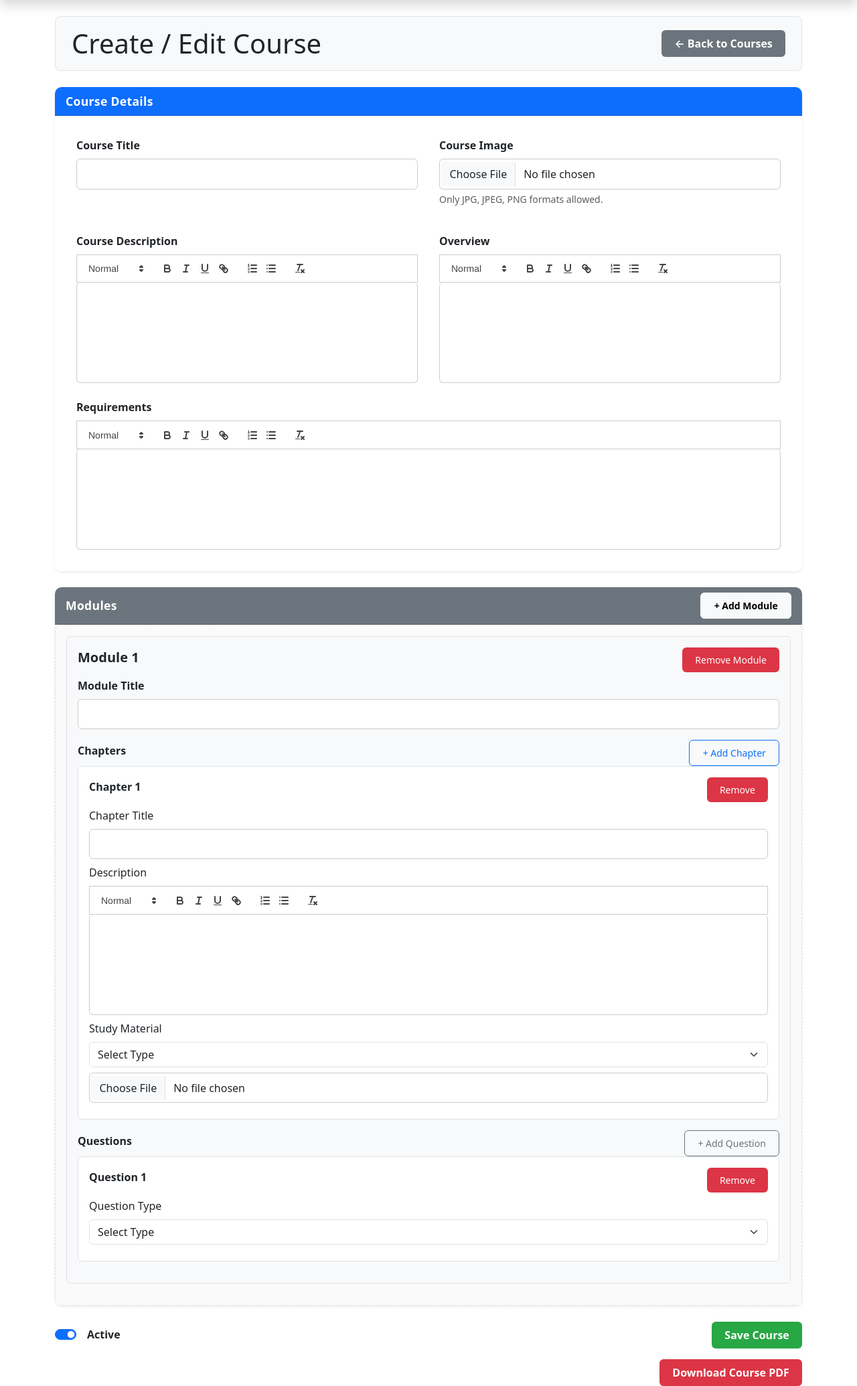
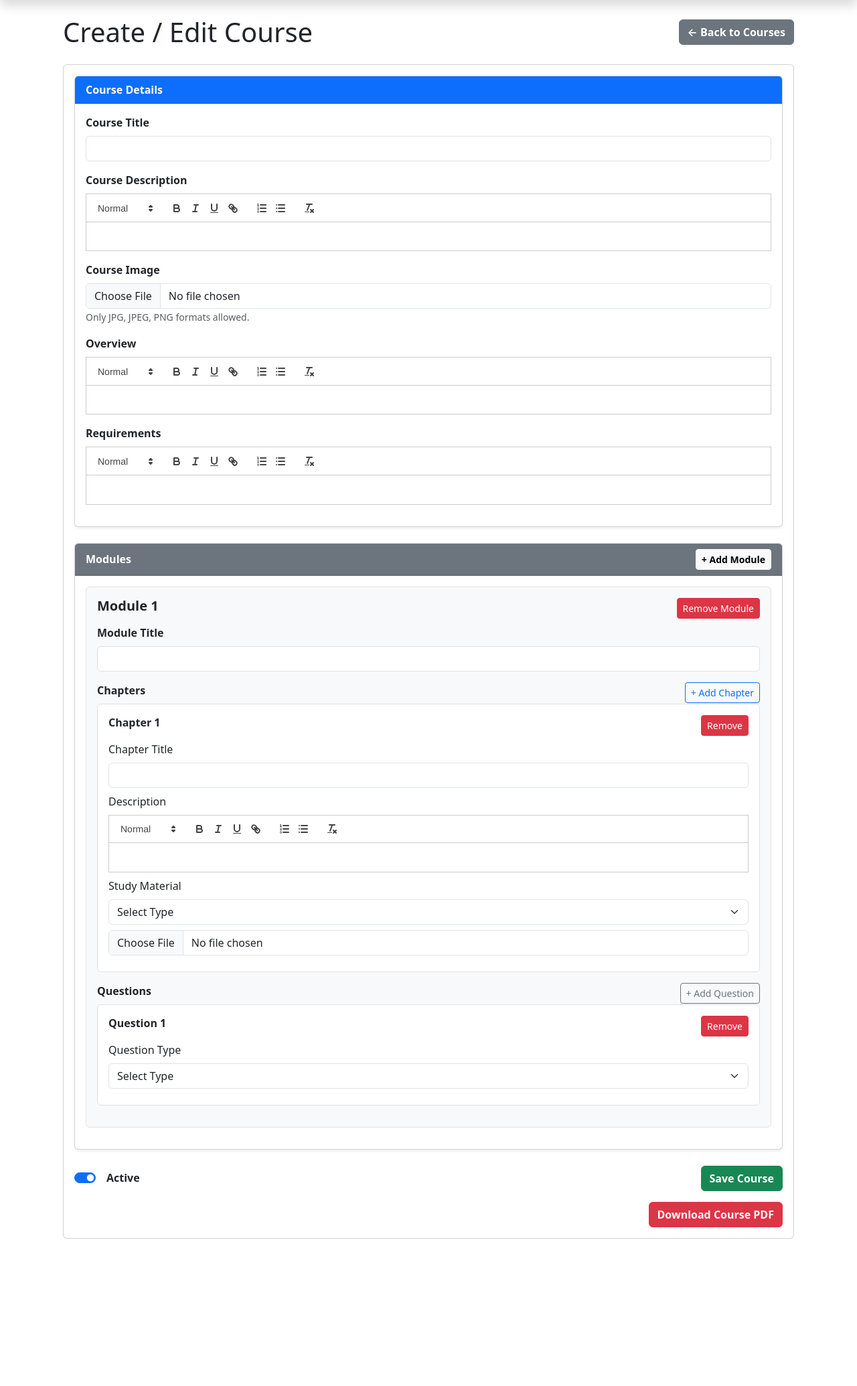
Before and after one commit to AravindhshankarTansam/original_lms_modification, a Django app: template courses/templates/courses/create_course.html in a window 1280 px wide. Shown: the part 67-2137 px from the top of the page at 67% size. After the commit the page ends 1917 px from the top, so only its background shows below. Run offline with Django 5.2, Linux system fonts and the light colour scheme; the template is opened without the code that fills it, so the values that code supplies are empty; a map, chart or similar area stays blank; some libraries are stand-ins or nearby versions.

Commit message:
WIP: local changes before merging admin_video_upload

```diff
--- a/courses/templates/courses/create_course.html
+++ b/courses/templates/courses/create_course.html
@@ -5,75 +5,68 @@
 <link rel="icon" type="image/png" href="{% static 'images/favicon.png' %}">
 <link rel="shortcut icon" href="{% static 'favicon.ico' %}" type="image/x-icon">
 
-<link href="https://cdn.quilljs.com/1.3.6/quill.snow.css" rel="stylesheet" />
-<link href="{% static 'css/course_form.css' %}" rel="stylesheet" />
+<div class="container-fluid">
+    <script id="courses-data" type="application/json">{{ courses_json|safe }}</script>
 
-<div class="page-header d-flex justify-content-between align-items-center mb-4">
+    <div class="d-flex justify-content-between align-items-center mb-4">
         <h1 class="m-0">Create / Edit Course</h1>
         <a href="{% url 'course_table' %}" class="btn btn-secondary fw-semibold">← Back to Courses</a>
     </div>
 
+    <div class="card">
+        <div class="card-body">
             <form id="courseForm" method="POST" enctype="multipart/form-data">
                 {% csrf_token %}
                 <input type="hidden" id="courseId" name="course_id">
                 <input type="hidden" id="modulesJson" name="modules_json">
 
-  <!-- 🔹 COURSE DETAILS (2x2 Layout) -->
-  <div class="card shadow-sm mb-4">
+                <!-- COURSE DETAILS -->
+                <div class="card mb-4 shadow-sm">
                     <div class="card-header bg-primary text-white fw-semibold">Course Details</div>
                     <div class="card-body">
-      <div class="course-grid-2x2">
-
-        <!-- 1️⃣ Course Title -->
-        <div class="form-group">
+                        <div class="mb-3">
                             <label class="form-label fw-semibold">Course Title</label>
                             <input type="text" class="form-control" id="courseTitle" name="title" required>
                         </div>
 
-        <!-- 2️⃣ Course Image -->
-        <div class="form-group">
+                        <div class="mb-3">
+                            <label class="form-label fw-semibold">Course Description</label>
+                            <div id="courseDescriptionEditor" class="quill-editor"></div>
+                        </div>
+
+                        <div class="mb-3">
                             <label class="form-label fw-semibold">Course Image</label>
                             <input type="file" class="form-control" id="courseImage" name="image" accept=".jpg,.jpeg,.png">
-          <small class="text-muted d-block mt-1">Only JPG, JPEG, PNG formats allowed.</small>
-          <div class="mt-2">
-            <img id="imagePreview" src="" alt="Course Image Preview" class="img-thumbnail d-none" style="max-width: 200px;">
+                            <small class="text-muted">Only JPG, JPEG, PNG formats allowed.</small>
+
+                            <div class="mt-3">
+                                <img id="imagePreview" src="" alt="Course Image Preview" class="img-thumbnail d-none" style="max-width: 300px; height: auto;">
                                 <div id="existingImageLink" class="mt-2"></div>
                             </div>
                         </div>
 
-        <!-- 3️⃣ Course Description -->
-        <div class="form-group">
-          <label class="form-label fw-semibold">Course Description</label>
-          <div id="courseDescriptionEditor" class="quill-editor"></div>
-        </div>
-
-        <!-- 4️⃣ Overview -->
-        <div class="form-group">
+                        <div class="mb-3">
                             <label class="form-label fw-semibold">Overview</label>
                             <div id="overviewEditor" class="quill-editor"></div>
                         </div>
 
-        <!-- 5️⃣ Requirements (Full Width) -->
-        <div class="form-group full-width">
+                        <div class="mb-3">
                             <label class="form-label fw-semibold">Requirements</label>
                             <div id="requirementsEditor" class="quill-editor"></div>
                         </div>
                     </div>
                 </div>
-  </div>
 
-  <!-- 🔹 MODULES SECTION (Dynamic 2x2 Layout) -->
-  <div class="card shadow-sm mb-4">
+                <!-- MODULES -->
+                <div class="card mb-4 shadow-sm">
                     <div class="card-header bg-secondary text-white fw-semibold d-flex justify-content-between align-items-center">
                         Modules
                         <button type="button" id="addModuleBtn" class="btn btn-light btn-sm fw-semibold">+ Add Module</button>
                     </div>
-    <div class="card-body" id="modulesContainer">
-      <!-- Modules dynamically added here via JS -->
-    </div>
+                    <div class="card-body" id="modulesContainer"></div>
                 </div>
 
-  <!-- 🔹 STATUS + ACTIONS -->
+                <!-- STATUS AND ACTIONS -->
                 <div class="d-flex justify-content-between align-items-center mb-3">
                     <div class="form-check form-switch">
                         <input class="form-check-input" type="checkbox" id="courseStatus" checked>
@@ -88,144 +81,19 @@
                 </button>
             </div>
             </form>
+        </div>
+    </div>
+</div>
 
-<!-- JS Libraries -->
+<style>
+.quill-editor { height: 150px; }
+.bg-light, .bg-white { border: 1px solid #dee2e6; }
+</style>
+
+<link href="https://cdn.quilljs.com/1.3.6/quill.snow.css" rel="stylesheet" />
 <script src="https://cdn.quilljs.com/1.3.6/quill.js"></script>
 <script src="https://cdnjs.cloudflare.com/ajax/libs/jspdf/2.5.1/jspdf.umd.min.js"></script>
+
 <script src="{% static 'js/create_courses.js' %}"></script>
 
-<!-- ✨ STYLES ✨ -->
-<style>
-/* --- Layout & Card Design --- */
-.page-header {
-  background: #f8f9fa;
-  padding: 1rem 1.5rem;
-  border-radius: 8px;
-  border: 1px solid #e3e3e3;
-}
-
-.card {
-  border: none;
-  border-radius: 10px;
-  overflow: hidden;
-}
-
-.card-header {
-  font-size: 1.1rem;
-  letter-spacing: 0.3px;
-}
-
-.card-body {
-  padding: 2rem;
-  background: #fff;
-}
-
-/* Grid Layout (2x2 for Course Details) */
-.course-grid-2x2 {
-  display: grid;
-  grid-template-columns: repeat(2, 1fr);
-  gap: 1.5rem 2rem;
-}
-
-.course-grid-2x2 .form-group {
-  display: flex;
-  flex-direction: column;
-}
-
-.course-grid-2x2 .form-group.full-width {
-  grid-column: 1 / 3;
-}
-
-/* --- MODULES --- */
-#modulesContainer {
-  background: #fafafa;
-  padding: 1rem;
-  border-radius: 8px;
-  border: 1px dashed #ddd;
-}
-
-/* Module block layout */
-.module-block {
-  background: #fff;
-  border: 1px solid #ddd;
-  border-radius: 10px;
-  padding: 1.5rem;
-  margin-bottom: 1.5rem;
-}
-
-/* Module Grid Layout (2x2) */
-.module-grid-2x2 {
-  display: grid;
-  grid-template-columns: repeat(2, 1fr);
-  gap: 1.5rem 2rem;
-}
-
-.module-grid-2x2 .form-group {
-  display: flex;
-  flex-direction: column;
-}
-
-.module-grid-2x2 .form-group.full-width {
-  grid-column: 1 / 3;
-}
-
-/* Inputs */
-.form-control {
-  border-radius: 6px;
-  padding: 0.6rem 0.9rem;
-  border: 1px solid #ccc;
-}
-
-.form-label {
-  margin-bottom: 0.5rem;
-}
-
-/* Quill Editor */
-.quill-editor {
-  height: 150px;
-  border: 1px solid #ced4da;
-  border-radius: 6px;
-  background: #fff;
-}
-
-/* Buttons */
-.btn {
-  border-radius: 6px;
-  padding: 0.5rem 1.2rem;
-}
-
-.btn-success {
-  background-color: #28a745;
-  border: none;
-}
-
-.btn-danger {
-  background-color: #dc3545;
-  border: none;
-}
-
-.btn-secondary {
-  background-color: #6c757d;
-  border: none;
-}
-
-.btn-outline-danger {
-  border: 1px solid #dc3545;
-  color: #dc3545;
-}
-
-/* Image Preview */
-.img-thumbnail {
-  border-radius: 6px;
-  margin-top: 0.5rem;
-}
-
-/* Responsive */
-@media (max-width: 768px) {
-  .course-grid-2x2,
-  .module-grid-2x2 {
-    grid-template-columns: 1fr;
-  }
-}
-</style>
 {% endblock %}
```
Lines whose indentation alone changed are shown as unchanged.
